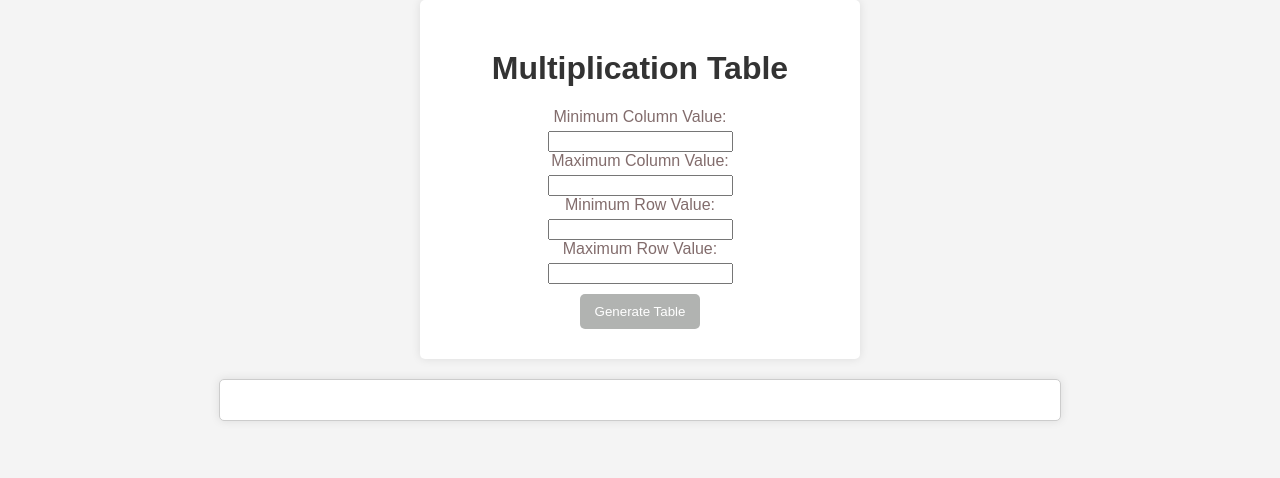
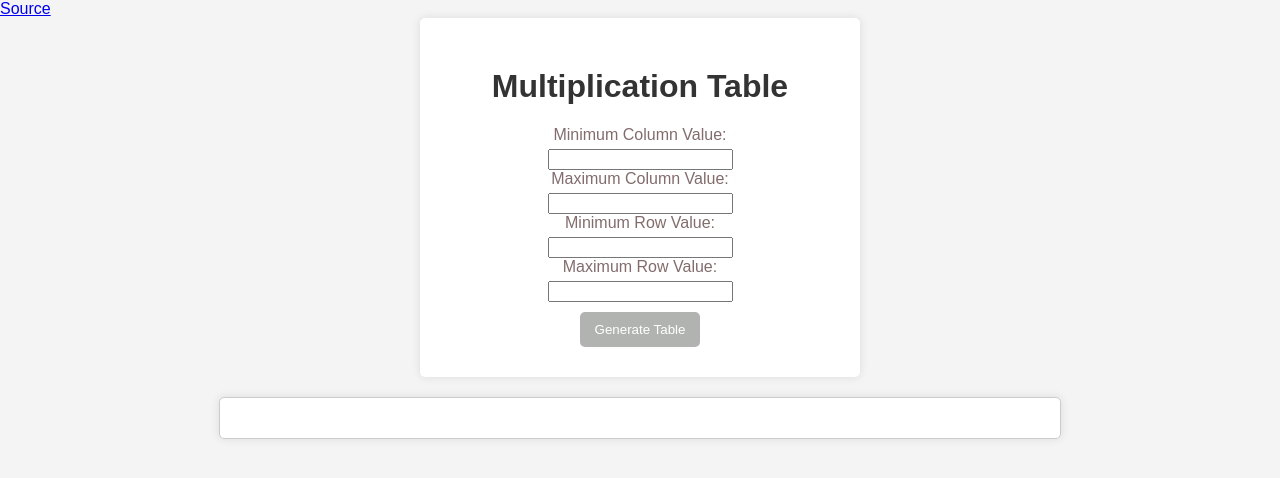
Before and after one commit to ItsElyas/GUI-HW3, a plain HTML site: page index.html in a window 1280 px wide. Drawn offline with Linux system fonts and the light colour scheme.

Commit message:
Add source link to the HTML document

```diff
--- a/index.html
+++ b/index.html
@@ -5,6 +5,7 @@
     <meta name="viewport" content="width=device-width, initial-scale=1.0">
     <title>Multiplication Table</title>
     <link rel="stylesheet" href="style.css">
+    <a href="https://github.com/ItsElyas/GUI-HW1">Source</a>
 </head>
 <body>
     <div class="formDiv">
```
